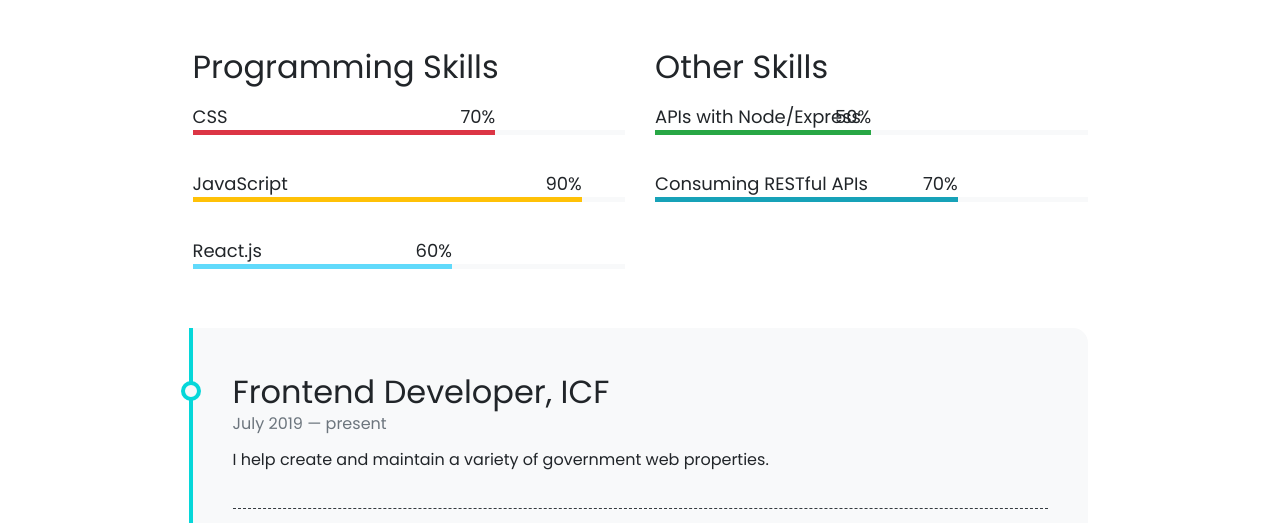
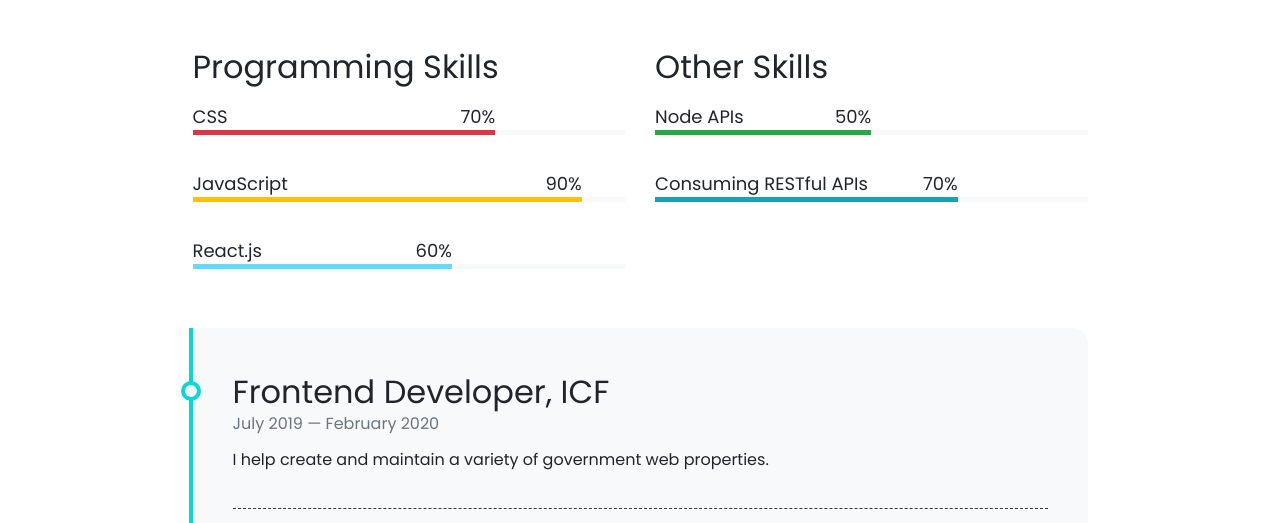
Before and after one commit to twhite96/portfolio-v5, a Jekyll site: the page built from pages/about.md, in a window 1280 px wide. Shown: the part 362-885 px from the top of the page. Built offline with Jekyll 4.4.1, drawn with Linux system fonts in a browser that asks for light colours; nearby versions of some CDN libraries.

Commit message:
update skills

```diff
--- a/_data/other-skills.yml
+++ b/_data/other-skills.yml
@@ -1,4 +1,4 @@
-- name: APIs with Node/Express
+- name: Node APIs
   percentage: 50
   color: success
 
--- a/_data/timeline.yml
+++ b/_data/timeline.yml
@@ -1,6 +1,6 @@
 - title: Frontend Developer, ICF
   from: July 2019
-  to: present
+  to: February 2020
   description: I help create and maintain a variety of government web properties.
 
 - title: Got Offered a Spot to Teach on Egghead.io
```
